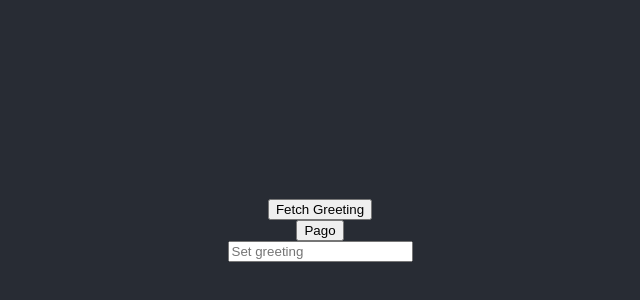
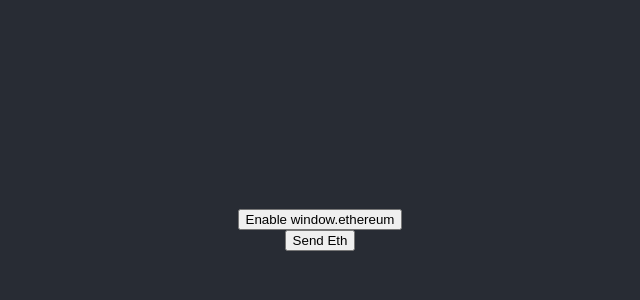
Before and after one commit to KevinFallas03/DAPP-Workitec, a React (Create React App) app: page / in a window 1280 px wide. Shown: the part 170-470 px from the top of the page, without its empty margins (320-960 px from the left). Built offline with nearby package versions, Linux system fonts and the light colour scheme.

Commit message:
transaction working

```diff
--- a/src/App.js
+++ b/src/App.js
@@ -1,54 +1,36 @@
 import './App.css';
-import { useState } from 'react';
-import { ethers } from 'ethers'
-import Greeter from './artifacts/contracts/Greeter.sol/Greeter.json'
-
-// Update with the contract address logged out to the CLI when it was deployed
-const greeterAddress = "0xe7f1725E7734CE288F8367e1Bb143E90bb3F0512"
+// import { window.ethereum } from 'window.ethereum'
 
 function App() {
-  // store greeting in local state
-  const [greeting, setGreetingValue] = useState()
+  let accounts = [];
 
-  // request access to the user's MetaMask account
-  async function requestAccount() {
-    await window.ethereum.request({ method: 'eth_requestAccounts' });
-  }
+  async function sendMoney() {
+    window.ethereum
+      .request({
+        method: 'eth_sendTransaction',
+        params: [
+          {
+            from: '0xcd3B766CCDd6AE721141F452C550Ca635964ce71',
+            to: '0x70997970C51812dc3A010C7d01b50e0d17dc79C8',
+            value: '0x29a2241af62c0000',
+            gasPrice: '0x09184e72a000',
+            gas: '0x5208',
+          },
+        ],
+      })
+      .then((txHash) => console.log(txHash))
+      .catch((error) => console.error);
+  };
 
-  // call the smart contract, read the current greeting value
-  async function fetchGreeting() {
-    if (typeof window.ethereum !== 'undefined') {
-      const provider = new ethers.providers.Web3Provider(window.ethereum)
-      const contract = new ethers.Contract(greeterAddress, Greeter.abi, provider)
-      try {
-        const data = await contract.greet()
-        console.log('data: ', data)
-      } catch (err) {
-        console.log("Error: ", err)
-      }
-    }
-  }
-
-  // call the smart contract, send an update
-  async function setGreeting() {
-    if (!greeting) return
-    if (typeof window.ethereum !== 'undefined') {
-      await requestAccount()
-      const provider = new ethers.providers.Web3Provider(window.ethereum);
-      const signer = provider.getSigner()
-      const contract = new ethers.Contract(greeterAddress, Greeter.abi, signer)
-      const transaction = await contract.setGreeting(greeting)
-      await transaction.wait()
-      fetchGreeting()
-    }
+  async function getAccount() {
+    accounts = await window.ethereum.request({ method: 'eth_requestAccounts' });
   }
 
   return (
     <div className="App">
       <header className="App-header">
-        <button onClick={fetchGreeting}>Fetch Greeting</button>
-        <button onClick={setGreeting}>Pago</button>
-        <input onChange={e => setGreetingValue(e.target.value)} placeholder="Set greeting" />
+        <button onClick={getAccount} >Enable window.ethereum</button>
+        <button onClick={sendMoney} >Send Eth</button>
       </header>
     </div>
   );
```
Also changed, not shown: 1 other file (tests, documents, lock files or other folders).
